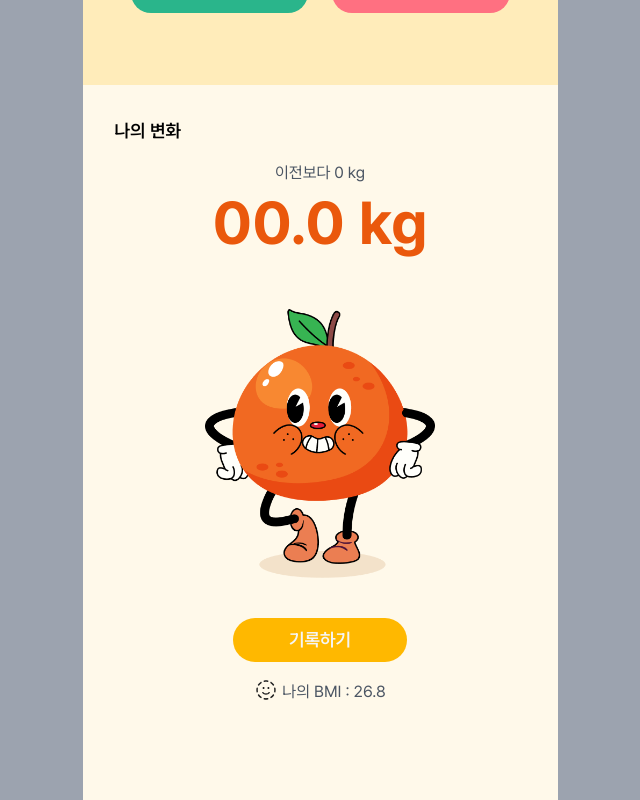
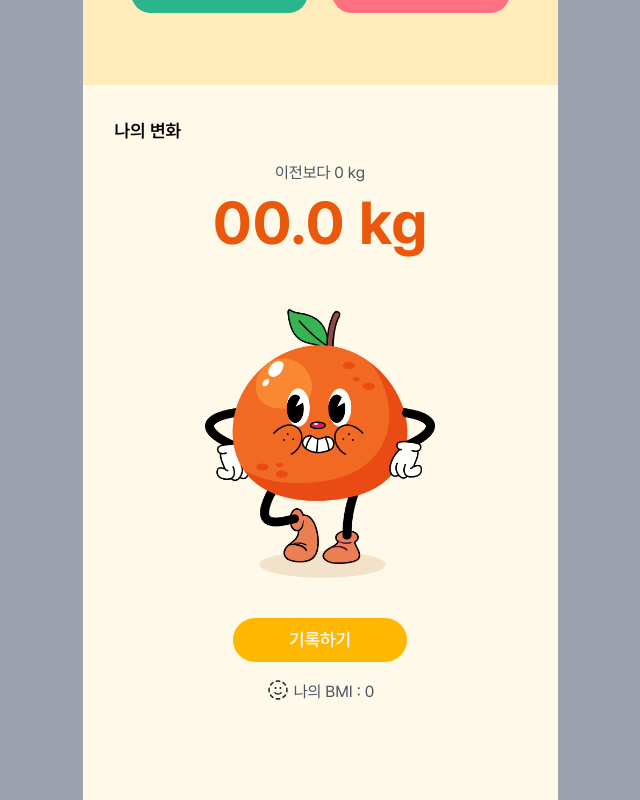
Before and after one commit to gyulls2/Foomee, a Next.js app: page /home in a window 1280 px wide. Shown: the part 1211-2011 px from the top of the page, without its empty margins (320-960 px from the left). Built offline with nearby package versions, Linux system fonts and the light colour scheme; no server answers.

Commit message:
[FEAT] BMI 계산 로직 추가 #12
close #12

```diff
--- a/src/app/(pages)/home/WeightForm.tsx
+++ b/src/app/(pages)/home/WeightForm.tsx
@@ -18,6 +18,7 @@ const WeightForm = () => {
   const [isEdit, setIsEdit] = useState(false);
   const [refresh, setRefresh] = useState(false); // 데이터를 다시 불러오기 위한 상태
   const [diff, setDiff] = useState('-0');
+  const [bmi, setBmi] = useState(0);
 
   const getDay = (day = 0) => {
     return moment().add(day, 'days').format('YYYY.MM.DD');
@@ -77,6 +78,19 @@ const WeightForm = () => {
     }
   }, [data, user]);
 
+  // BMI 계산
+  useEffect(() => {
+    const weight = parseFloat(data?.content || '0');
+    const height = user?.extra?.height || 0;
+    if (weight === 0 || height === 0) {
+      setBmi(0);
+      return;
+    }
+    // 체중(kg) / [신장(m)]2
+    const bmi = (weight / (height / 100) ** 2).toFixed(1);
+    setBmi(parseFloat(bmi));
+  }, [data, user]);
+
   const handleOpenSheet = () => {
     setIsSheetOpen(true);
     setRefresh(false);
@@ -122,7 +136,8 @@ const WeightForm = () => {
           </button>
           <div className="mt-4 flex justify-center gap-1 pb-16">
             <SmileyIcon width="24" height="24" />
-            <p className="text-gray-600 pt-0.5">나의 BMI : 26.8</p>
+            {/* TODO : bmi 지수 그래프로 시각화 */}
+            <p className="text-gray-600 pt-0.5">나의 BMI : {bmi}</p>
           </div>
         </div>
       </div>
```
